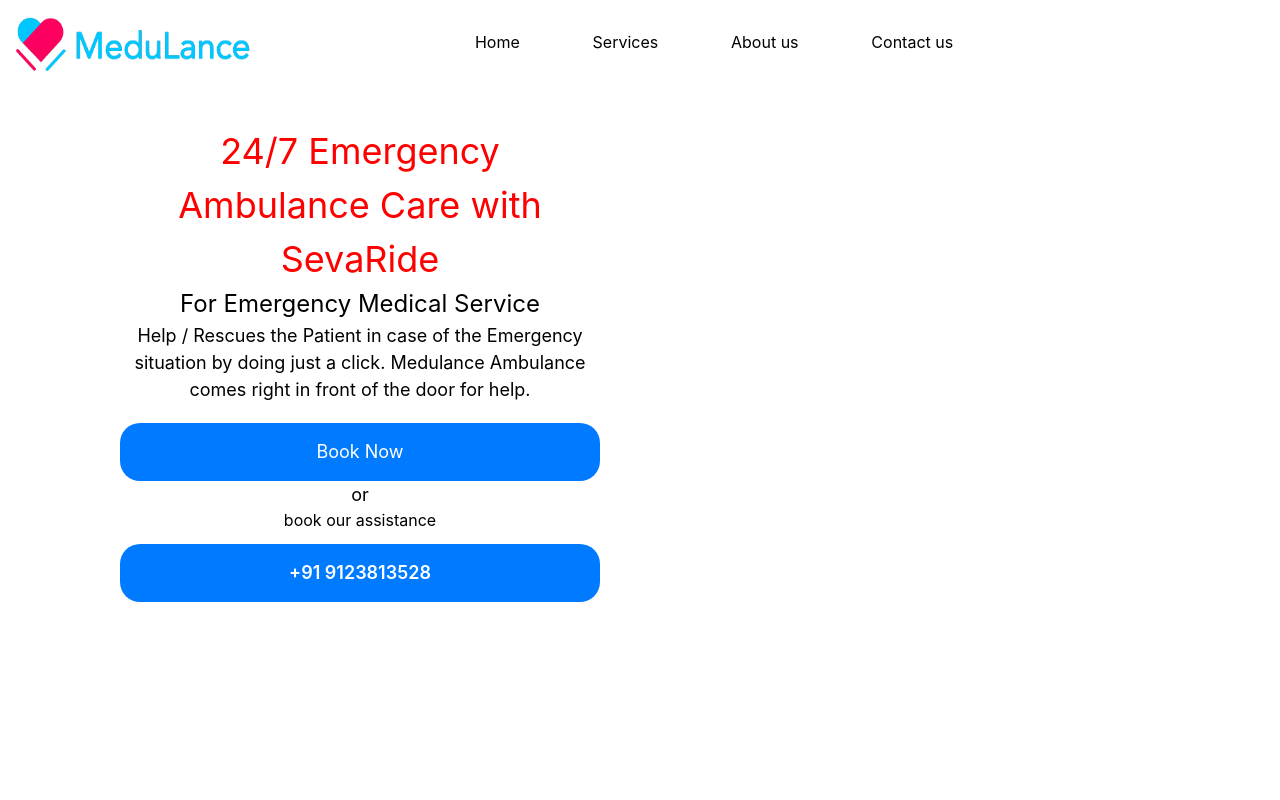
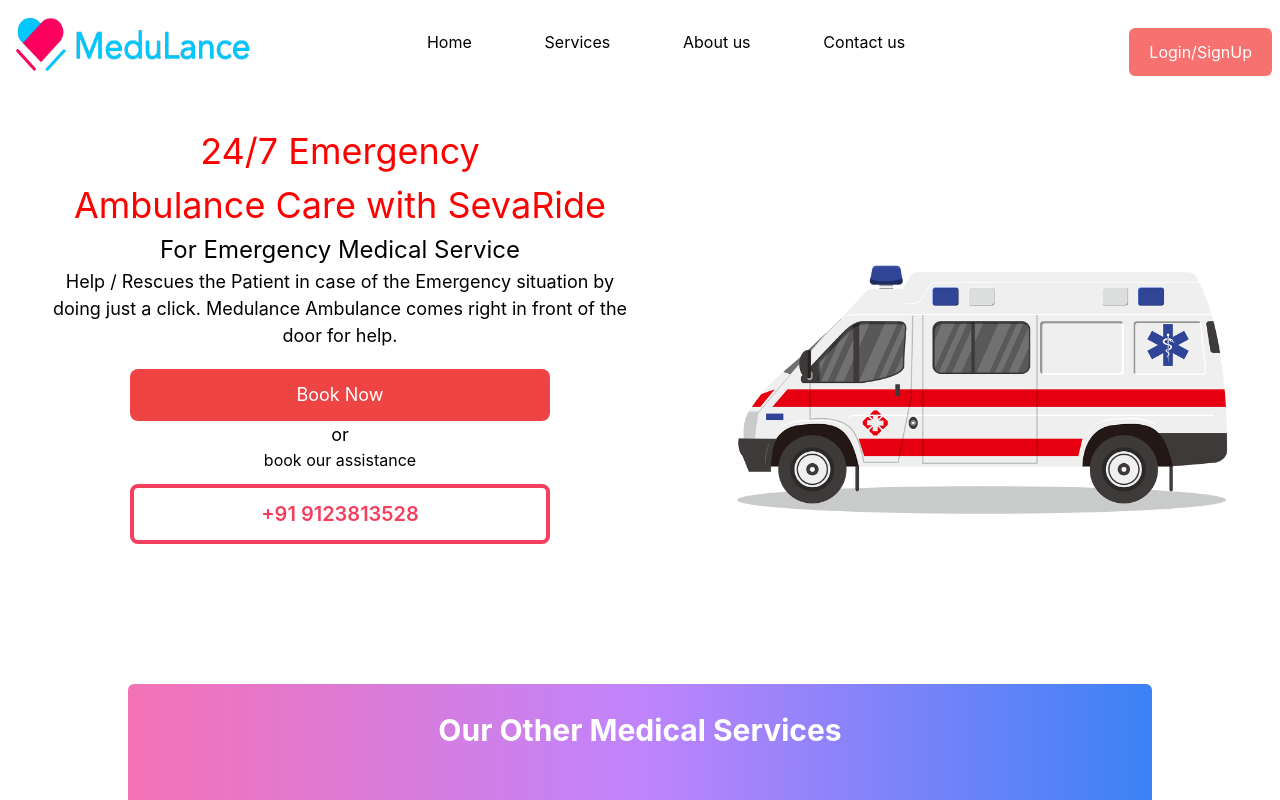
Before and after one commit to Arkajyoti333/E-Ambulance-SEVARIDE, a React (Create React App) app: page / in a window 1280 px wide. Shown: the top 800 px of the page. Built offline with nearby package versions, Linux system fonts and the light colour scheme.

Commit message:
Done upto services.js components

```diff
--- a/package.json
+++ b/package.json
@@ -3,6 +3,8 @@
   "version": "0.1.0",
   "private": true,
   "dependencies": {
+    "@fortawesome/free-solid-svg-icons": "^6.5.2",
+    "@fortawesome/react-fontawesome": "^0.2.0",
     "@testing-library/jest-dom": "^5.17.0",
     "@testing-library/react": "^13.4.0",
     "@testing-library/user-event": "^13.5.0",
--- a/src/App.js
+++ b/src/App.js
@@ -1,7 +1,8 @@
 import Home from "./components/Home/homescreen";
 import Footer from "./components/Footer/footer";
 import Navbar from "./components/Navbar/navbar";
-import Services from "./components/Services/services";
+import Services from "./components/Services/services"
+
 
 function App() {
   return (
--- a/src/components/Home/homescreen.css
+++ b/src/components/Home/homescreen.css
@@ -1,22 +1,22 @@
+.container {
+  display: flex;
+}
+
 .booking {
-    float: left;
-    width: 35rem; /* Adjusted width */
-    padding: 40px; /* Adjusted padding */
-    position: relative;
-    margin-left: 5rem;
+  flex: 1;
+  padding: 40px;
   text-align: center;
 }
 
-  .right-banner {
-    position: absolute;
-    top: 0;
-    right: 0;
-    width: 40%; /* Adjusted width */
+.image-container {
+  flex: 1;
+  display: flex;
+  justify-content: flex-end;
 }
 
-  .bg {
-    width: 100%;
-    height: auto;
+.bg-image {
+  max-width: 100%;
+  max-height: 100%;
 }
 
 /* Additional styling */
@@ -32,23 +32,23 @@
 .booking p {
   font-size: 18px;
 }
-
-  .booking button {
+/* .booking button {
   background-color: #007bff;
+  margin-top: 5%;
   color: #fff;
   border: none;
   padding: 15px 40px;
   font-size: 18px;
   cursor: pointer;
-    border-radius: 20px;
-    width: 100%;
-  }
+  border-radius: 15px;
+  width: 70%;
+} */
 
-  .booking button:hover {
+/* .booking button:hover {
   background-color: #0056b3;
-  }
+} */
 
-  .callnow  {
+.callnow {
   color: #c4330b;
   text-decoration: none;
   font-size: 20px;
--- a/src/components/Navbar/navbar.css
+++ b/src/components/Navbar/navbar.css
@@ -22,7 +22,7 @@
     margin-right: 2rem;
     color: black;
     text-decoration: none;
-    cursor: pointer;
+    /* cursor: pointer; */
     padding-right: 2rem;
   }
 
--- a/src/components/Navbar/navbar.js
+++ b/src/components/Navbar/navbar.js
@@ -1,25 +1,28 @@
-import React from 'react'
-import './navbar.css'
-import {Link} from 'react-scroll'
-import logo from '../../Assets/Sevaride.png'
+import React from "react";
+import "./navbar.css";
+import { Link } from "react-scroll";
+import logo from "../../Assets/Sevaride.png";
 const Navbar = () => {
   return (
-    <nav className='navbar'>
-      <a href='https://sasss.shop/'>
-        <img src={logo} alt='logo' className='logo'/>
+    <nav className="navbar">
+      <a href="https://sasss.shop/">
+        <img src={logo} alt="logo" className="logo" />
       </a>
 
       <div className="navMenu">
-        <Link className="ListItem">Home</Link>
-        <Link className="ListItem">Services</Link>
-        <Link className="ListItem">About us</Link>
-        <Link className="ListItem">Contact us</Link>
+        <Link className="hover:cursor-grab ListItem ">Home</Link>
+        <Link className="hover:cursor-grab  ListItem">Services</Link>
+        <Link className="hover:cursor-grab  ListItem">About us</Link>
+        <Link className="hover:cursor-grab  ListItem">Contact us</Link>
       </div>
 
-      <div>
-          <button className='login'>Log In</button>
+      <div className="flex justify-end">
+        {/* <button className="text-blue-500 hover:text-gray-300">Login/SignUp</button> */}
+        <button className=" bg-red-400 mt-5 text-white border-none py-3 px-5 text-md cursor-pointer rounded-md  hover:scale-105 transition duration-300 ease-in-out">
+          Login/SignUp
+        </button>
       </div>
     </nav>
-  )
+  );
 };
 export default Navbar;
--- /dev/null
+++ b/src/components/Services/Services.css
@@ -0,0 +1,4 @@
+.services{
+
+
+}
--- a/src/index.css
+++ b/src/index.css
@@ -1,7 +1,14 @@
 @tailwind base;
 @tailwind components;
 @tailwind utilities;
-
+@layer utilities {
+  .from-custom-pink {
+    --gradient-from-color: #D93E7B;
+  }
+  .to-custom-blue {
+    --gradient-to-color: #5AA4DE;
+  }
+}
 body {
   margin: 0;
   font-family: -apple-system, BlinkMacSystemFont, 'Segoe UI', 'Roboto', 'Oxygen',
```
Also changed, not shown: 1 other file (tests, documents, lock files or other folders). Lines whose indentation alone changed are shown as unchanged.
